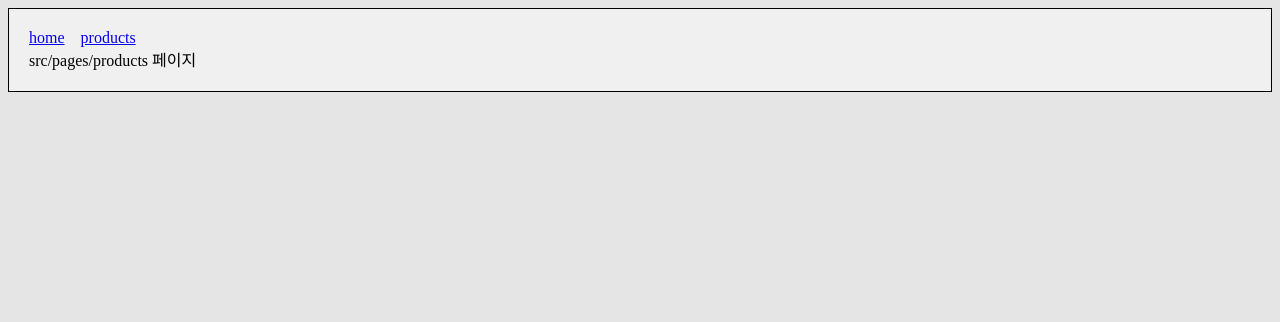
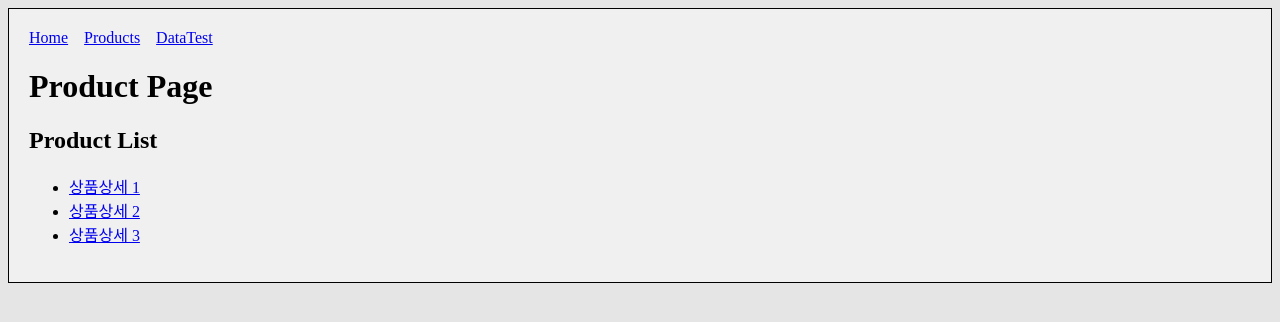
Before and after one commit to iduk/vite-ts, a React (Vite) app: page /products in a window 1280 px wide. Shown: the top 322 px of the page. Built offline with nearby package versions, Linux system fonts and the light colour scheme; no server answers.

Commit message:
product link

```diff
--- a/src/pages/_layout.tsx
+++ b/src/pages/_layout.tsx
@@ -5,8 +5,9 @@ export default function GlobalLayout() {
     return (
         <div style={{ padding: 20, border: '1px solid #000', backgroundColor: '#f0f0f0' }}>
             <div style={{ display: 'flex', gap: '1rem' }}>
-                <a href="/home">home</a>
-                <a href="/products">products</a>
+                <a href="/home">Home</a>
+                <a href="/products">Products</a>
+                <a href="/test">DataTest</a>
             </div>
             <Suspense fallback={'loading...'}>
                 <Outlet />
--- a/src/pages/products/index.tsx
+++ b/src/pages/products/index.tsx
@@ -1,3 +1,21 @@
 export default function ProductIndex() {
-    return <div>src/pages/products 페이지</div>
+    return (
+        <>
+            <h1>Product Page</h1>
+            <div>
+                <h2>Product List</h2>
+                <ul>
+                    <li>
+                        <a href="/products/1">상품상세 1</a>
+                    </li>
+                    <li>
+                        <a href="/products/2">상품상세 2</a>
+                    </li>
+                    <li>
+                        <a href="/products/3">상품상세 3</a>
+                    </li>
+                </ul>
+            </div>
+        </>
+    )
 }
```
